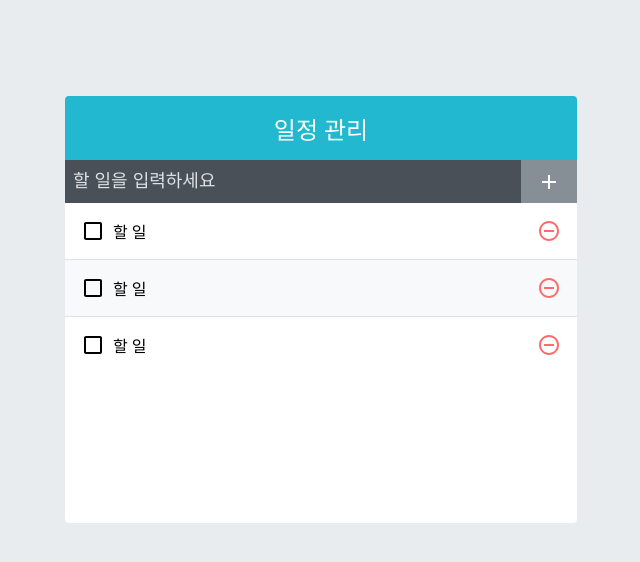
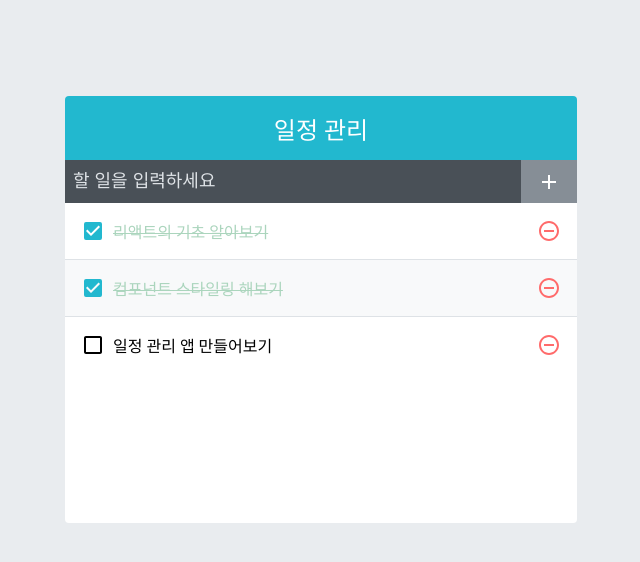
Before and after one commit to PhilosopherDev/todo-app-react, a React (Create React App) app: page / in a window 1280 px wide. Shown: the top 562 px of the page, without its empty margins (319-959 px from the left). Built offline with nearby package versions, Linux system fonts and the light colour scheme.

Commit message:
Add items by todos state

```diff
--- a/src/components/TodoList.js
+++ b/src/components/TodoList.js
@@ -2,12 +2,12 @@ import React from 'react';
 import TodoListItem from './TodoListItem';
 import './TodoList.scss';
 
-const TodoList = () => {
+const TodoList = ({todos}) => {
     return (
         <div className="TodoList">
-            <TodoListItem />
-            <TodoListItem />
-            <TodoListItem />
+            {todos.map((todo) => {
+                return <TodoListItem todo={todo} key={todo.id} />
+            })}
         </div>
     );
 }
--- a/src/components/TodoListItem.js
+++ b/src/components/TodoListItem.js
@@ -1,16 +1,25 @@
 import React from 'react';
 import {
     MdCheckBoxOutlineBlank,
-    MdRemoveCircleOutline
+    MdRemoveCircleOutline,
+    MdCheckBox
 } from 'react-icons/md';
+import classnames from 'classnames';
 import './TodoListItem.scss';
 
-const TodoListItem = () => {
+const TodoListItem = ({ todo }) => {
+    const { checked, text } = todo;
     return (
         <div className="TodoListItem">
-            <div className="checkbox">
-                <MdCheckBoxOutlineBlank />
-                <div className="text">할 일</div>
+            <div className={classnames("checkbox", { checked })}>
+                {
+                    checked ? (
+                        <MdCheckBox />
+                    ): (
+                        <MdCheckBoxOutlineBlank />
+                    )
+                }
+                <div className="text">{text}</div>
             </div>
             <div className="remove">
                 <MdRemoveCircleOutline />
```
